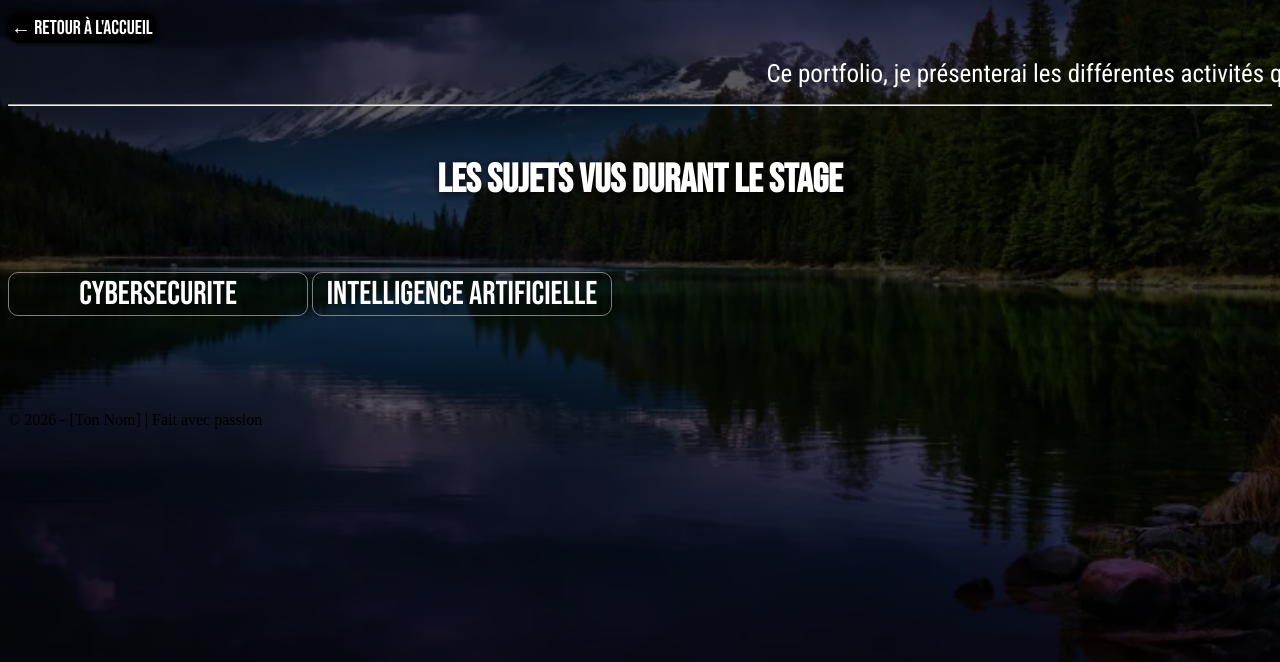
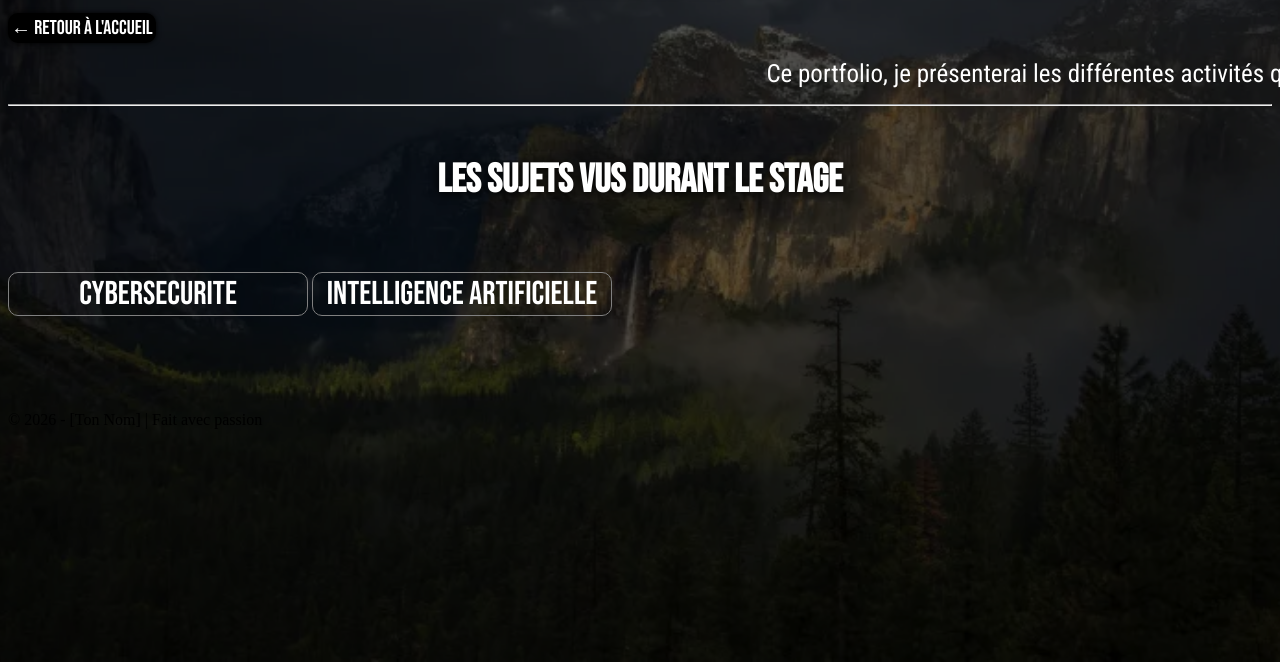
Before and after one commit to 8qeo/Nos-Portfolio, a plain HTML site: page remy.html in a window 1280 px wide. Shown: the part 138-800 px from the top of the page. Drawn offline with Linux system fonts and the light colour scheme; a script that the page names is missing.

Commit message:
ajout image

```diff
--- a/style.css
+++ b/style.css
@@ -49,7 +49,7 @@ header a {
     left: 0;
     width: 100%;
     height: 100%;
-    background-image: url('IMG_1375.webp');
+    background-image: url('1250620.webp');
     background-size: cover;
     background-position: center;
     z-index: -1;
```
Also changed, not shown: 1250620.webp (added), IMG_1375.webp (deleted).
